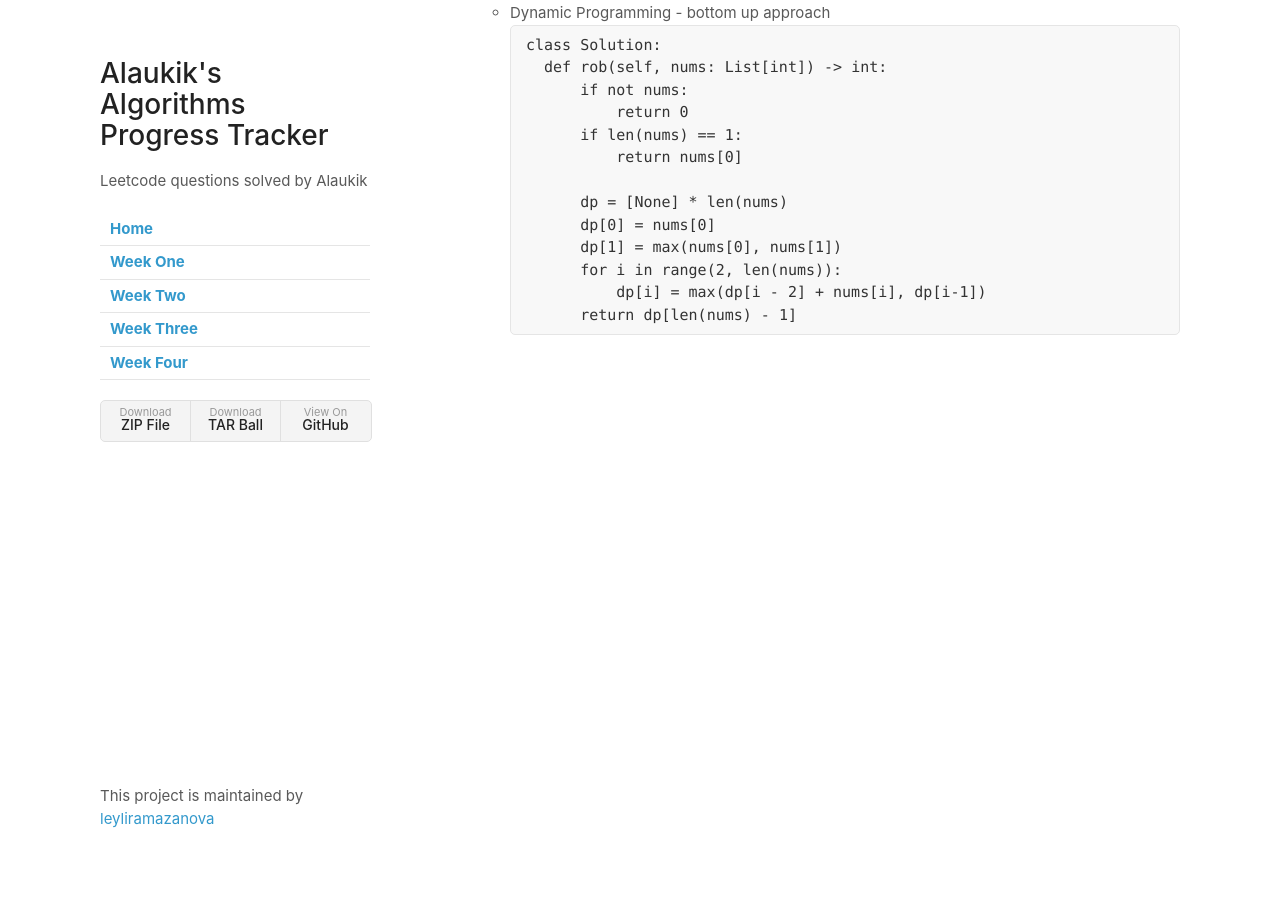
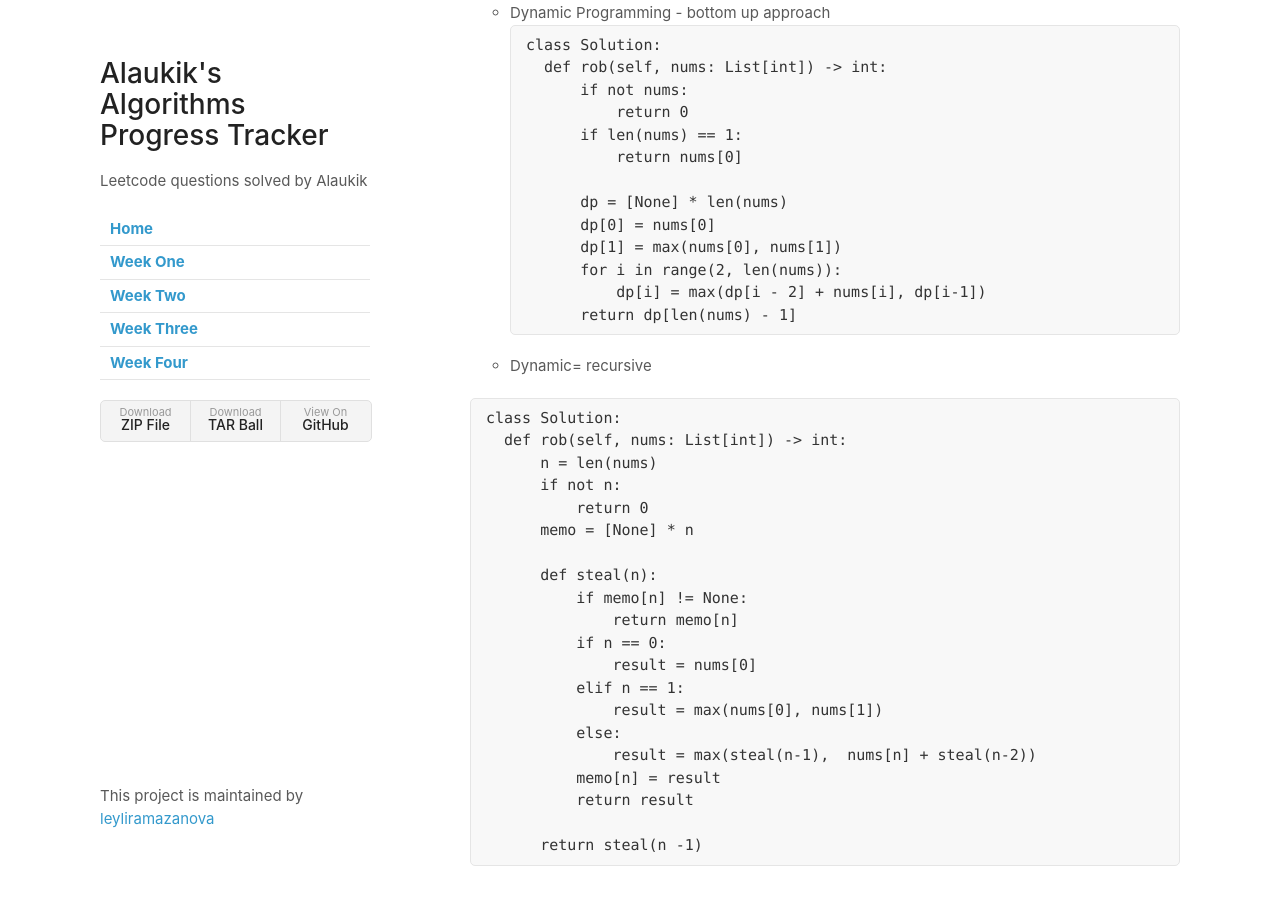
Before and after one commit to leyliramazanova/Five-Weeks-of-Leet-Code, a Jekyll site: the page built from weekFive.md, in a window 1280 px wide and 900 px high, scrolled down 501 px. Built offline with Jekyll 4.4.1, drawn with Linux system fonts in a browser that asks for light colours; our own code applies the rules of GitHub Pages for plain Markdown files.

Commit message:
Update weekFive.md

````diff
--- a/weekFive.md
+++ b/weekFive.md
@@ -35,3 +35,28 @@
               dp[i] = max(dp[i - 2] + nums[i], dp[i-1])
           return dp[len(nums) - 1]
       ```
+
+  - Dynamic= recursive
+
+  ```python
+  class Solution:
+    def rob(self, nums: List[int]) -> int:
+        n = len(nums)
+        if not n:
+            return 0
+        memo = [None] * n
+
+        def steal(n):
+            if memo[n] != None:
+                return memo[n]
+            if n == 0:
+                result = nums[0]
+            elif n == 1:
+                result = max(nums[0], nums[1])
+            else:
+                result = max(steal(n-1),  nums[n] + steal(n-2))
+            memo[n] = result
+            return result
+
+        return steal(n -1)
+    ```
````
